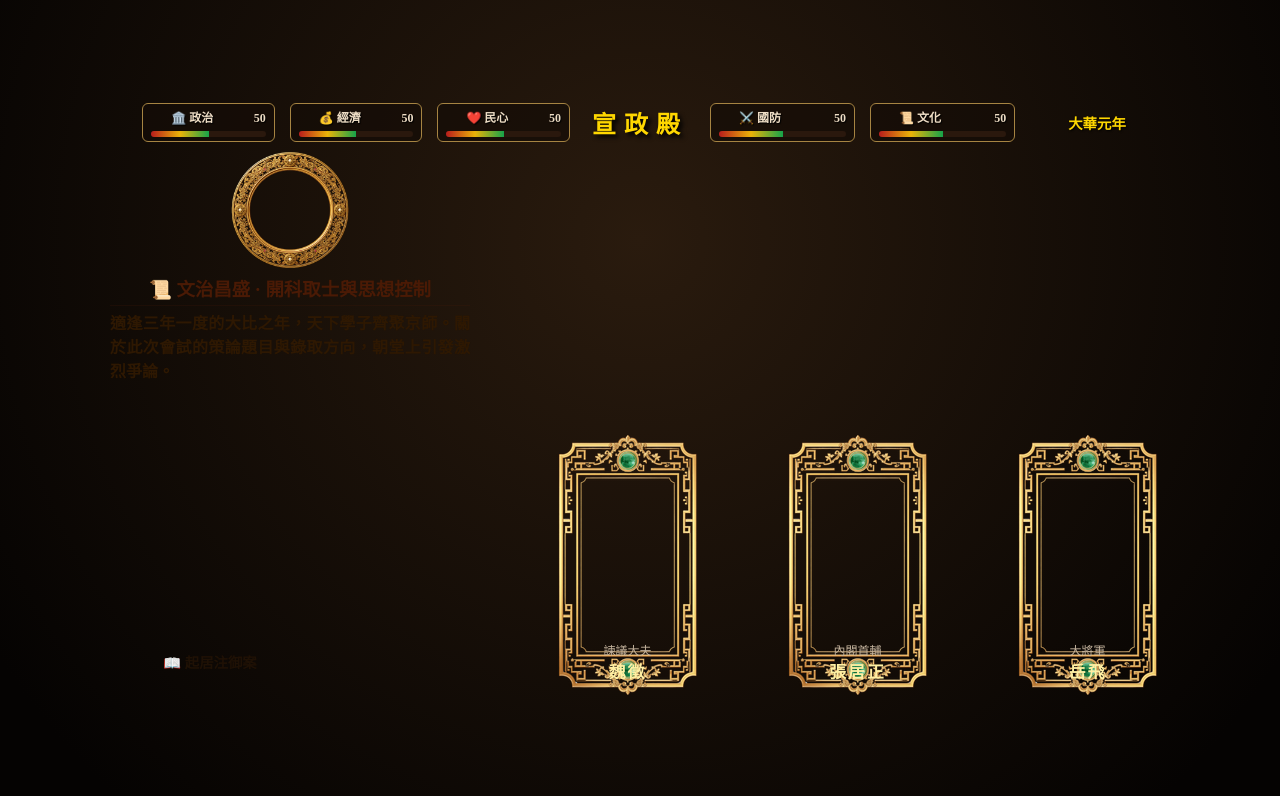
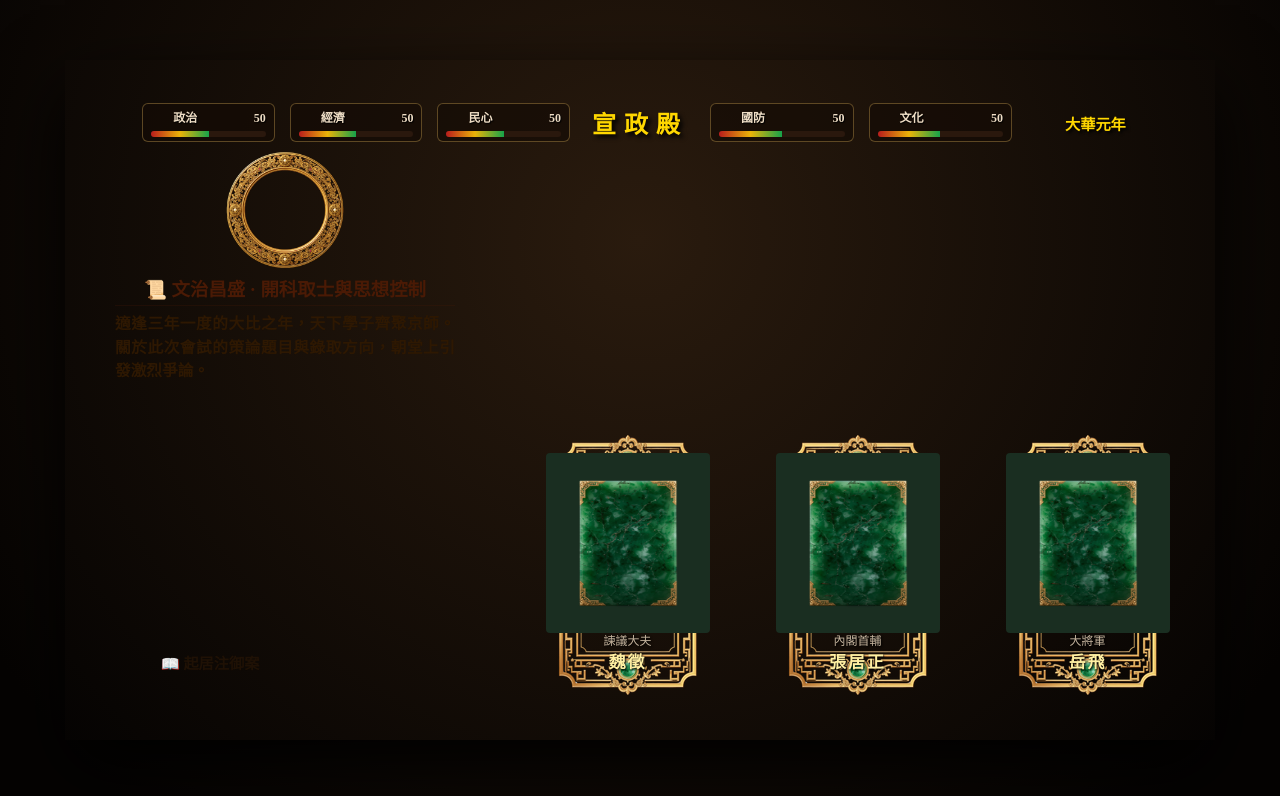
Before and after one commit to kycheung0223-commits/game, a plain HTML site: page index.html in a window 1280 px wide. Both pictures are taken after a click on the button "登基臨朝". Drawn offline with Linux system fonts and the light colour scheme.

Commit message:
Update index.html

```diff
--- a/index.html
+++ b/index.html
@@ -11,9 +11,15 @@
         }
 
         * { box-sizing: border-box; user-select: none; font-family: "DFKai-SB", "BiauKai", "標楷體", "KaiTi", serif; }
-        body { background-color: var(--bg-dark); background-image: radial-gradient(circle at 50% 30%, #2a1b0e 0%, #050302 90%); color: var(--text-main); margin: 0; padding: 0; height: 100vh; display: flex; justify-content: center; align-items: center; overflow: hidden; }
+        body {
+            background-color: var(--bg-dark);
+            background-image: radial-gradient(circle at 50% 30%, #2a1b0e 0%, #050302 90%);
+            color: var(--text-main);
+            margin: 0; padding: 0; height: 100vh;
+            display: flex; justify-content: center; align-items: center; overflow: hidden;
+        }
 
-        /* 宣政殿主背景（統一為 .png） */
+        /* 🌟 1. 宣政殿主背景（已對齊 .png） */
         .game-stage {
             width: 1150px;
             height: 680px;
@@ -25,14 +31,16 @@
             overflow: hidden;
             padding: 20px;
             z-index: 1;
+            box-shadow: 0 30px 70px rgba(0,0,0,1);
         }
 
-        /* 頂部 HUD 五星狀態欄底條 */
+        /* 🌟 2. 頂部 HUD 五星狀態欄底條 */
         .top-hud {
             height: 85px;
             background-image: url('images/bg_hud_top.png');
             background-size: 100% 100%;
             background-repeat: no-repeat;
+            background-color: transparent;
             padding: 8px 35px;
             display: flex; justify-content: space-between; align-items: center;
             margin: 0 auto 10px;
@@ -43,11 +51,19 @@
         .hud-center { text-align: center; width: 140px; position: relative; display: flex; flex-direction: column; align-items: center; justify-content: center; }
         .game-title { font-size: 1.5rem; color: #ffd700; letter-spacing: 8px; font-weight: bold; text-shadow: 3px 3px 4px #000; margin: 0; }
 
-        .hud-box { flex: 1; background: rgba(20, 12, 6, 0.7); padding: 4px 8px; border: 1px solid #a68442; border-radius: 6px; min-width: 95px; display: flex; flex-direction: column; justify-content: center; position: relative;}
+        .hud-box {
+            flex: 1;
+            background: rgba(20, 12, 6, 0.65);
+            padding: 4px 8px;
+            border: 1px solid rgba(166, 132, 66, 0.5);
+            border-radius: 6px;
+            min-width: 95px;
+            display: flex; flex-direction: column; justify-content: center; position: relative;
+        }
         .hud-label { font-size: 0.75rem; margin-bottom: 3px; display: flex; justify-content: space-between; color: #eeddc5; font-weight: bold; text-shadow: 1px 1px 1px #000; align-items: center; }
 
-        /* 頂部狀態小圖標 */
-        .hud-icon { width: 16px; height: 16px; background-size: contain; background-repeat: no-repeat; display: inline-block; margin-right: 4px; vertical-align: middle; }
+        /* 🌟 3. 六大 HUD 專屬去背小圖標 */
+        .hud-icon { width: 18px; height: 18px; background-size: contain; background-repeat: no-repeat; background-position: center; display: inline-block; margin-right: 4px; vertical-align: middle; }
         .icon-politics { background-image: url('images/icon_hud_politics.png'); }
         .icon-economy { background-image: url('images/icon_hud_economy.png'); }
         .icon-popularity { background-image: url('images/icon_hud_popularity.png'); }
@@ -59,61 +75,64 @@
 
         .round-tag {
             background-image: url('images/icon_hud_round.png');
-            background-size: contain;
+            background-size: 22px 22px;
             background-repeat: no-repeat;
             background-position: left center;
             padding: 5px 12px 5px 28px;
-            font-size: 0.9rem; color: #ffd700; font-weight: bold; white-space: nowrap; margin-left: 10px; text-shadow: 1px 1px 2px #000;
+            font-size: 0.95rem; color: #ffd700; font-weight: bold; white-space: nowrap; margin-left: 10px; text-shadow: 2px 2px 3px #000;
         }
 
         .court-meeting-container { display: flex; width: 100%; height: calc(100% - 95px); position: relative; z-index: 10; }
         .emperor-side { width: 420px; height: 100%; position: relative; padding-right: 10px; }
 
-        /* 天子下旨宣紙底框 */
+        /* 🌟 4. 天子下旨宣紙底框 */
         .emperor-requirement-box {
             position: relative;
-            margin-top: 10px;
-            width: 100%;
+            margin-top: 25px;
+            width: 400px;
             height: 200px;
             background-image: url('images/bg_scroll_emperor.png');
             background-size: 100% 100%;
             background-repeat: no-repeat;
-            padding: 30px 25px 18px;
+            background-color: transparent;
+            border: none; outline: none; box-shadow: none;
+            padding: 25px 30px 18px;
             z-index: 40;
         }
 
-        /* 雙龍戲珠圓框與天子肖像（統一為 .png） */
+        /* 🌟 5. 雙龍戲珠金雕圓框 + 天子肖像雙層融合（已統一為 .png） */
         .emperor-portrait {
             width: 120px;
             height: 120px;
-            margin: -65px auto 5px;
+            margin: -75px auto 5px;
             display: block;
             z-index: 45;
             position: relative;
             border-radius: 50%;
+            border: none; box-shadow: none;
             background-image: url('images/frame_emperor_portrait.png'), url('images/avatar_emperor_default.png');
             background-position: center center, center center;
-            background-size: 100% 100%, 90% 90%;
+            background-size: 100% 100%, 88% 88%;
             background-repeat: no-repeat, no-repeat;
         }
 
-        .req-title { font-size: 1.15rem; font-weight: bold; color: #4a1a05; margin-bottom: 6px; border-bottom: 1px solid rgba(74,26,5,0.2); padding-bottom: 4px; text-align: center; }
-        .req-text { font-size: 1rem; line-height: 1.5; color: #2e1802; font-weight: bold; text-align: justify; }
+        .req-title { font-size: 1.15rem; font-weight: bold; color: #4a1a05; margin-bottom: 6px; border-bottom: 1px solid rgba(74,26,5,0.25); padding-bottom: 4px; text-align: center; }
+        .req-text { font-size: 0.98rem; line-height: 1.5; color: #2e1802; font-weight: bold; text-align: justify; }
 
         .chronicle-container-left { position: absolute; bottom: 35px; left: 35px; width: 180px; height: 45px; z-index: 100; }
 
-        /* 起居注按鈕三態 */
+        /* 🌟 6. 「起居注」小掛軸按鈕三態 */
         .chronicle-anchor {
             background-image: url('images/btn_chronicle_normal.png');
             background-size: 100% 100%;
             background-repeat: no-repeat;
             background-color: transparent;
-            color: #1f1105; font-weight: bold; border: none; cursor: pointer; font-size: 0.9rem; width: 100%; height: 100%; text-align: center; display: block; line-height: 45px;
+            color: #1f1105; font-weight: bold; border: none; cursor: pointer; font-size: 0.95rem; width: 100%; height: 100%; text-align: center; display: block; line-height: 45px;
         }
         .chronicle-anchor:hover { background-image: url('images/btn_chronicle_hover.png'); }
         .chronicle-anchor:active { background-image: url('images/btn_chronicle_click.png'); }
 
-        .chronicle-popup-panel { width: 390px; height: 230px; background: rgba(29, 20, 12, 0.95); border: 3px solid #a68442; padding: 15px 20px; box-shadow: 0 20px 40px rgba(0,0,0,1); display: none; flex-direction: column; position: absolute; bottom: 55px; left: 0px; z-index: 110; border-radius: 8px;}
+        .chronicle-popup-panel { width: 390px; height: 230px; background: rgba(29, 20, 12, 0.96); border: 2px solid #a68442; padding: 15px 20px; box-shadow: 0 20px 40px rgba(0,0,0,1); display: none; flex-direction: column; position: absolute; bottom: 55px; left: 0px; z-index: 110; border-radius: 8px;}
         .chronicle-popup-panel.show { display: flex; animation: flashPop 0.15s ease-out; }
         .chronicle-title { font-size: 1.1rem; font-weight: bold; color: #fff0a3; margin-bottom: 8px; border-bottom: 1px solid #4a3116; padding-bottom: 4px; }
         .chronicle-content { font-size: 0.9rem; line-height: 1.7; color: #e5dec9; overflow-y: auto; flex: 1; text-align: justify; white-space: pre-line; }
@@ -123,91 +142,101 @@
 
         .advisor-slot { width: 200px; height: 260px; display: flex; flex-direction: column; justify-content: flex-end; align-items: center; position: relative; }
 
-        /* 大臣卡牌框架預設、懸停與選中 */
+        /* 🌟 7. 大臣卡牌外框（已微調底部間距，避免文字與花紋重疊） */
         .advisor-card {
             width: 100%; height: 100%;
             background-image: url('images/card_advisor_frame_normal.png');
             background-size: 100% 100%;
             background-repeat: no-repeat;
             background-color: transparent;
-            border: none; padding: 12px 12px 45px 12px; cursor: pointer; display: flex; flex-direction: column; justify-content: space-between; align-items: center; transition: all 0.2s ease; z-index: 15; position: relative;
+            border: none;
+            padding: 18px 18px 62px 18px;
+            cursor: pointer; display: flex; flex-direction: column; justify-content: space-between; align-items: center; transition: transform 0.2s ease; z-index: 15; position: relative;
         }
         .advisor-card:hover {
             background-image: url('images/card_advisor_frame_hover.png');
             transform: translateY(-5px);
         }
 
-        /* 卡牌內部翡翠襯底（統一為 .png） */
-        .card-jade-frame { width: 100%; flex: 1; border-radius: 4px; background-image: url('images/card_jade_slot.png'); background-size: 100% 100%; position: relative; overflow: hidden; }
+        /* 🌟 8. 卡牌內部翡翠襯底 + 大臣立繪 */
+        .card-jade-frame {
+            width: 100%; flex: 1; border-radius: 4px;
+            background-color: #1a2e21;
+            background-size: cover, 100% 100%;
+            background-position: center top, center center;
+            background-repeat: no-repeat, no-repeat;
+            position: relative; overflow: hidden;
+        }
 
         .advisor-slot.selected .advisor-card {
             background-image: url('images/card_advisor_frame_hover.png');
             transform: translateY(-12px);
-            filter: drop-shadow(0 0 15px #ffd700);
         }
 
-        .advisor-label { position: absolute; bottom: 12px; text-align: center; width: 85%; z-index: 30; }
-        .label-role { font-size: 0.75rem; color: #c5b49e; }
-        .label-name { font-size: 1.05rem; color: #fff0a3; font-weight: bold; letter-spacing: 2px; }
+        /* 🌟 名牌位置上移至 22px，精準避開底部金框花紋 */
+        .advisor-label { position: absolute; bottom: 22px; text-align: center; width: 80%; z-index: 30; }
+        .label-role { font-size: 0.75rem; color: #c5b49e; text-shadow: 1px 1px 2px #000; }
+        .label-name { font-size: 1.05rem; color: #fff0a3; font-weight: bold; letter-spacing: 2px; text-shadow: 1px 1px 2px #000; }
 
-        /* 大臣奏摺展開底圖 */
+        /* 🌟 9. 大臣奏摺展開底圖 */
         .proposal-scroll-popup {
-            position: absolute; top: 10px; left: 15px; right: 0; height: 220px;
+            position: absolute; top: 10px; left: 10px; width: 700px; height: 220px;
             background-image: url('images/bg_scroll_proposal.png');
             background-size: 100% 100%;
             background-repeat: no-repeat;
             background-color: transparent;
-            color: #221100; padding: 25px 45px; display: none; flex-direction: column; justify-content: space-between; z-index: 150; border: none; outline: none;
+            color: #221100; padding: 28px 55px 22px; display: none; flex-direction: column; justify-content: space-between; z-index: 150; border: none; outline: none;
         }
         .proposal-scroll-popup.show { display: flex; animation: scrollOpen 0.2s ease-out forwards; }
-        .proposal-text { font-style: italic; font-weight: bold; font-size: 1.05rem; line-height: 1.5; color: #2b1704; text-align: justify; padding-right: 60px;}
+        .proposal-text { font-style: italic; font-weight: bold; font-size: 1.05rem; line-height: 1.5; color: #2b1704; text-align: justify; padding-right: 90px; }
 
-        /* 「批准/御批」按鈕三態 */
+        /* 🌟 10. 「批准/御批」按鈕三態 */
         .action-confirm-btn {
             background-image: url('images/btn_approve_normal.png');
             background-size: 100% 100%;
             background-repeat: no-repeat;
             background-color: transparent;
-            color: #fff; border: none; height: 60px; font-size: 1.2rem; font-weight: bold; letter-spacing: 10px; cursor: pointer; width: 100%; padding-left: 10px; margin-top: 5px;
+            color: #fff; border: none; width: 300px; height: 60px; font-size: 1.2rem; font-weight: bold; letter-spacing: 8px; cursor: pointer; margin: 5px auto 0; display: block; text-shadow: 1px 1px 2px #000;
         }
         .action-confirm-btn:hover { background-image: url('images/btn_approve_hover.png'); }
         .action-confirm-btn:active { background-image: url('images/btn_approve_click.png'); }
 
-        /* 傳國玉璽去背印章（全小寫檔名） */
+        /* 🌟 11. 傳國玉璽去背印章 */
         .seal-stamp {
-            position: absolute; top: 15px; right: 45px; width: 120px; height: 120px;
+            position: absolute; top: 15px; right: 50px; width: 130px; height: 130px;
             background-image: url('images/seal_emperor_approval.png');
             background-size: contain;
             background-repeat: no-repeat;
             transform: rotate(-12deg); opacity: 0; pointer-events: none; z-index: 2; border: none;
         }
 
-        .transition-overlay { position: absolute; top: 0; left: 0; width: 100%; height: 100%; background: rgba(8, 4, 2, 0.9); z-index: 600; display: none; justify-content: center; align-items: center; opacity: 0; transition: opacity 0.3s ease-out; }
+        .transition-overlay { position: absolute; top: 0; left: 0; width: 100%; height: 100%; background: rgba(8, 4, 2, 0.85); z-index: 600; display: none; justify-content: center; align-items: center; opacity: 0; transition: opacity 0.3s ease-out; }
         .transition-overlay.show { display: flex; opacity: 1; }
 
-        /* 退朝報告書底圖 */
+        /* 🌟 12. 退朝報告書底圖 */
         .report-board {
             width: 660px; height: 500px;
             background-image: url('images/bg_report_board.png');
             background-size: 100% 100%;
             background-repeat: no-repeat;
             background-color: transparent;
-            padding: 45px 50px; color: #22150c; text-align: center; transform: scale(0.9); transition: transform 0.3s cubic-bezier(0.1, 0.8, 0.3, 1); border: none;
+            padding: 55px 60px; color: #22150c; text-align: center; transform: scale(0.9); transition: transform 0.3s cubic-bezier(0.1, 0.8, 0.3, 1); border: none;
+            display: flex; flex-direction: column; justify-content: space-between;
         }
         .transition-overlay.show .report-board { transform: scale(1); }
-        .report-header { font-size: 1.6rem; font-weight: bold; color: #851c1c; border-bottom: 2px dashed #a68442; padding-bottom: 8px; margin-bottom: 15px; letter-spacing: 4px; }
-        .report-result-text { font-size: 1.15rem; line-height: 1.6; text-align: justify; font-weight: bold; margin-bottom: 20px; color: #332012; text-indent: 2em; height: 160px; overflow-y: auto;}
-        .stat-changes-grid { display: flex; justify-content: space-around; background: rgba(166, 132, 66, 0.1); padding: 8px 5px; border: 1px solid #c9b080; margin-bottom: 20px; flex-wrap: wrap; gap: 10px; border-radius: 4px;}
+        .report-header { font-size: 1.6rem; font-weight: bold; color: #851c1c; border-bottom: 2px dashed #a68442; padding-bottom: 8px; letter-spacing: 4px; }
+        .report-result-text { font-size: 1.15rem; line-height: 1.6; text-align: justify; font-weight: bold; color: #332012; text-indent: 2em; max-height: 160px; overflow-y: auto; }
+        .stat-changes-grid { display: flex; justify-content: space-around; background: rgba(166, 132, 66, 0.15); padding: 10px 5px; border: 1px solid #c9b080; flex-wrap: wrap; gap: 10px; border-radius: 4px; }
         .change-item { font-size: 1.1rem; font-weight: bold; display: flex; align-items: center; gap: 4px; }
         .change-item.plus { color: #b91c1c; } .change-item.minus { color: #16a34a; }
 
-        /* 「百官退朝」按鈕三態 */
+        /* 🌟 13. 「百官退朝」按鈕三態 */
         .next-turn-btn {
             background-image: url('images/btn_next_turn_normal.png');
             background-size: 100% 100%;
             background-repeat: no-repeat;
             background-color: transparent;
-            color: #fffdf0; border: none; height: 60px; width: 250px; font-size: 1.2rem; font-weight: bold; letter-spacing: 6px; cursor: pointer; padding-left: 6px;
+            color: #fffdf0; border: none; height: 60px; width: 250px; font-size: 1.2rem; font-weight: bold; letter-spacing: 6px; cursor: pointer; margin: 0 auto; display: block; text-shadow: 1px 1px 2px #000;
         }
         .next-turn-btn:hover { background-image: url('images/btn_next_turn_hover.png'); }
         .next-turn-btn:active { background-image: url('images/btn_next_turn_click.png'); }
@@ -218,7 +247,7 @@
         @keyframes sealPlunge { 0% { transform: rotate(-12deg) scale(2); opacity: 0; } 100% { transform: rotate(-12deg) scale(0.8); opacity: 0.9; } }
         @keyframes flashPop { from { transform: scale(0.95); opacity: 0; } to { transform: scale(1); opacity: 1; } }
 
-        /* 加載畫面大底圖（統一為 .png） */
+        /* 🌟 14. 加載畫面大底圖（已對齊 .png） */
         .loading-screen {
             position: absolute; top:0; left:0; width:100%; height:100%;
             background-image: url('images/bg_loading_screen.png');
@@ -226,12 +255,12 @@
             background-repeat: no-repeat;
             z-index: 999; display: flex; flex-direction: column; justify-content: center; align-items: center;
         }
-        .loading-title { font-size: 3rem; font-weight: 900; color: #fff0a3; letter-spacing: 10px; text-shadow: 3px 3px 0 #000; margin-bottom: 30px; }
-        .loading-bar-container { width: 380px; height: 12px; background: #17100a; border: 1px solid #a68442; padding: 2px; margin-bottom: 15px; border-radius: 6px;}
-        .loading-bar-fill { width: 0%; height: 100%; background: linear-gradient(to right, #a68442, #ffd700); border-radius: 4px;}
-        .loading-text { font-size: 0.95rem; color: #a68442; font-weight: bold; text-shadow: 1px 1px 1px #000;}
+        .loading-title { font-size: 3.2rem; font-weight: 900; color: #fff0a3; letter-spacing: 12px; text-shadow: 3px 3px 6px #000, 0 0 15px #a68442; margin-bottom: 35px; }
+        .loading-bar-container { width: 380px; height: 12px; background: #17100a; border: 1px solid #a68442; padding: 2px; margin-bottom: 15px; border-radius: 6px; }
+        .loading-bar-fill { width: 0%; height: 100%; background: linear-gradient(to right, #a68442, #ffd700); border-radius: 4px; }
+        .loading-text { font-size: 1rem; color: #ebd197; font-weight: bold; text-shadow: 2px 2px 3px #000; }
 
-        /* 「登基臨朝」大按鈕三態 */
+        /* 🌟 15. 「登基臨朝」大按鈕三態 */
         .start-btn {
             display: none;
             background-image: url('images/btn_game_start_normal.png');
@@ -243,10 +272,10 @@
         .start-btn:hover { background-image: url('images/btn_game_start_hover.png'); }
         .start-btn:active { background-image: url('images/btn_game_start_click.png'); }
 
-        .ending-title { font-size: 2.2rem; font-weight: bold; color: #ffd700; margin-bottom: 20px; text-shadow: 2px 2px 4px #000; }
-        .ending-body { font-size: 1.3rem; line-height: 1.8; color: #fcf8ee; margin-bottom: 40px; max-width: 600px; text-align: justify; }
+        .ending-title { font-size: 2.4rem; font-weight: bold; color: #ffd700; margin-bottom: 20px; text-shadow: 2px 2px 4px #000; }
+        .ending-body { font-size: 1.3rem; line-height: 1.8; color: #fcf8ee; margin-bottom: 40px; max-width: 600px; text-align: justify; text-shadow: 1px 1px 2px #000; }
 
-        /* 「重登大寶」按鈕三態 */
+        /* 🌟 16. 「重登大寶」按鈕三態 */
         .restart-btn {
             background-image: url('images/btn_restart_normal.png');
             background-size: 100% 100%;
@@ -284,15 +313,15 @@
         <div class="top-hud">
             <div class="hud-side" onclick="event.stopPropagation()">
                 <div class="hud-box">
-                    <div class="hud-label"><span><i class="hud-icon icon-politics"></i>🏛️ 政治</span> <span id="v-politics">50</span></div>
+                    <div class="hud-label"><span><i class="hud-icon icon-politics"></i>政治</span> <span id="v-politics">50</span></div>
                     <div class="hud-bar"><div id="b-politics" class="hud-fill"></div></div>
                 </div>
                 <div class="hud-box">
-                    <div class="hud-label"><span><i class="hud-icon icon-economy"></i>💰 經濟</span> <span id="v-economy">50</span></div>
+                    <div class="hud-label"><span><i class="hud-icon icon-economy"></i>經濟</span> <span id="v-economy">50</span></div>
                     <div class="hud-bar"><div id="b-economy" class="hud-fill"></div></div>
                 </div>
                 <div class="hud-box">
-                    <div class="hud-label"><span><i class="hud-icon icon-popularity"></i>❤️ 民心</span> <span id="v-popularity">50</span></div>
+                    <div class="hud-label"><span><i class="hud-icon icon-popularity"></i>民心</span> <span id="v-popularity">50</span></div>
                     <div class="hud-bar"><div id="b-popularity" class="hud-fill"></div></div>
                 </div>
             </div>
@@ -301,11 +330,11 @@
             </div>
             <div class="hud-side" style="justify-content: flex-end;" onclick="event.stopPropagation()">
                 <div class="hud-box">
-                    <div class="hud-label"><span><i class="hud-icon icon-defense"></i>⚔️ 國防</span> <span id="v-defense">50</span></div>
+                    <div class="hud-label"><span><i class="hud-icon icon-defense"></i>國防</span> <span id="v-defense">50</span></div>
                     <div class="hud-bar"><div id="b-defense" class="hud-fill"></div></div>
                 </div>
                 <div class="hud-box">
-                    <div class="hud-label"><span><i class="hud-icon icon-culture"></i>📜 文化</span> <span id="v-culture">50</span></div>
+                    <div class="hud-label"><span><i class="hud-icon icon-culture"></i>文化</span> <span id="v-culture">50</span></div>
                     <div class="hud-bar"><div id="b-culture" class="hud-fill"></div></div>
                 </div>
                 <div class="round-tag" id="round-indicator">大華元年</div>
@@ -372,6 +401,7 @@
             }
         ];
 
+        // 🌟 雙層背景對接：上層為大臣立繪，下層為翡翠玉石襯底（全數對齊 .png）
         const officials = {
             civil: { role: "內閣首輔", name: "張居正", bgUrl: "images/card_advisor_avatar_civil.png" },
             military: { role: "大將軍", name: "岳飛", bgUrl: "images/card_advisor_avatar_military.png" },
@@ -479,7 +509,7 @@
                 slot.className = "advisor-slot";
                 slot.innerHTML = `
                     <div class="advisor-card">
-                        <div class="card-jade-frame" style="background-image: url('${config.bgUrl}');"></div>
+                        <div class="card-jade-frame" style="background-image: url('${config.bgUrl}'), url('images/card_jade_slot.png');"></div>
                         <div class="advisor-label">
                             <div class="label-role">${config.role}</div>
                             <div class="label-name">${config.name}</div>
@@ -518,6 +548,9 @@
                 const mask = document.getElementById("flash-mask");
                 mask.classList.add("active");
                 setTimeout(() => mask.classList.remove("active"), 50);
+
+                const logBox = document.getElementById("chronicle-log");
+                logBox.innerText += `\n\n【${getImperialYear(round)}】准奏${currentOfficerName}之策：${selectedSummary}`;
 
                 setTimeout(() => {
                     showTurnReport();
```
